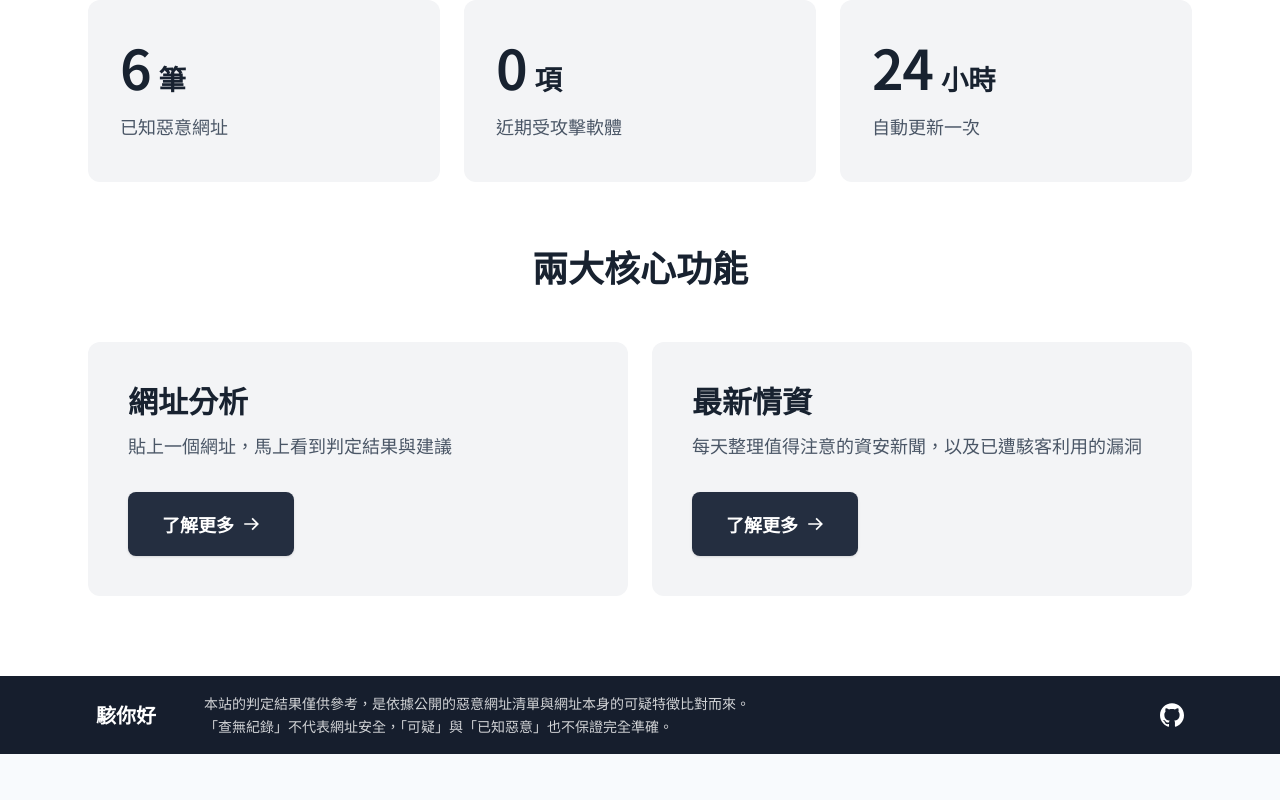
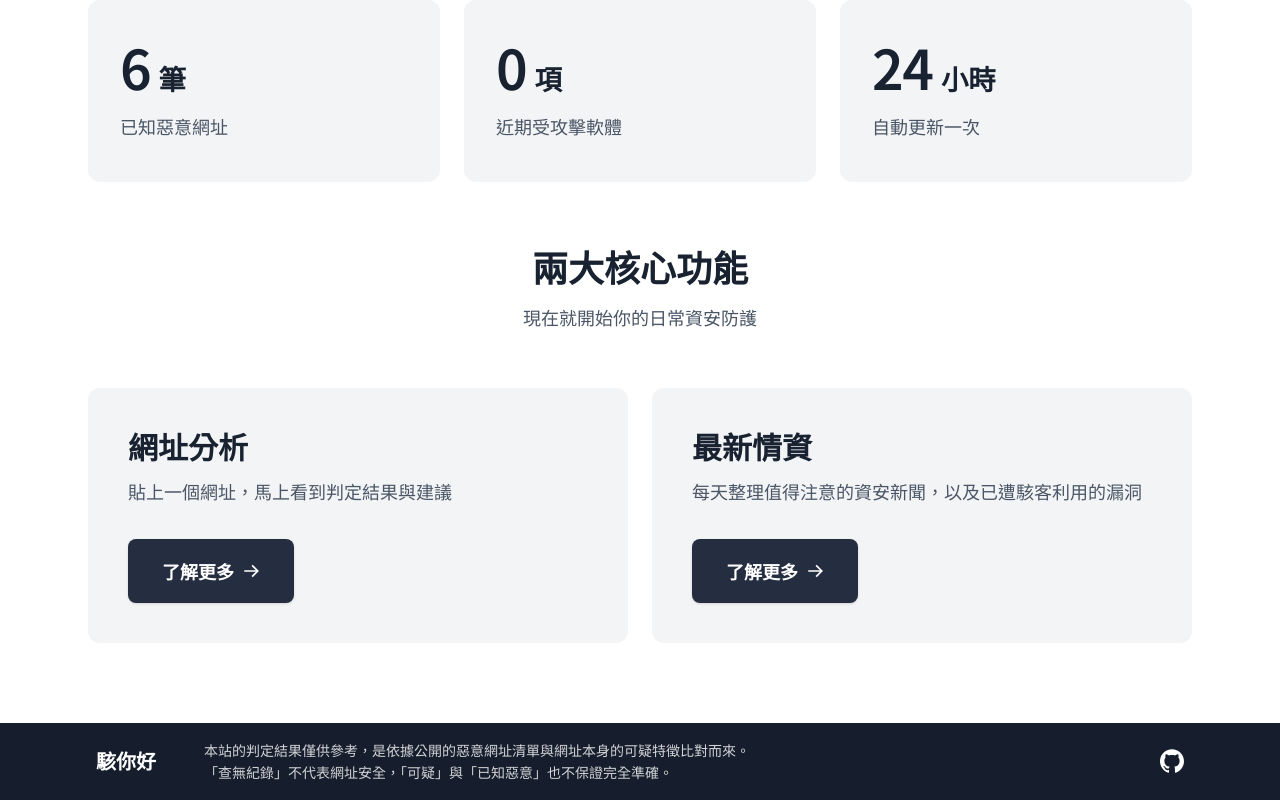
Before and after one commit to Axjer/WhatTheHack, a React (Vite) app: page / in a window 1280 px wide. Shown: the part 2581-3381 px from the top of the page. Before the commit the page ends 3335 px from the top, so only its background shows below. Built offline with nearby package versions, Linux system fonts and the light colour scheme.

Commit message:
Add a subtitle under the homepage "兩大核心功能" heading (#3)
Co-Authored-By: Claude Opus 5.5 <noreply@anthropic.com>

```diff
--- a/src/pages/HomePage.tsx
+++ b/src/pages/HomePage.tsx
@@ -274,7 +274,12 @@ export default function HomePage() {
           </ul>
         </HomeSection>
 
-        <HomeSection title="兩大核心功能" tone="raised" spacing="groupBottom">
+        <HomeSection
+          title="兩大核心功能"
+          subtitle="現在就開始你的日常資安防護"
+          tone="raised"
+          spacing="groupBottom"
+        >
           <ul className="grid gap-6 md:grid-cols-2">
             {actions.map(({ title, description, link }) => (
               <li key={title} className="flex flex-col rounded-xl bg-surface-muted p-6 md:p-10">
```
Also changed, not shown: 2 other files (tests, documents, lock files or other folders).
